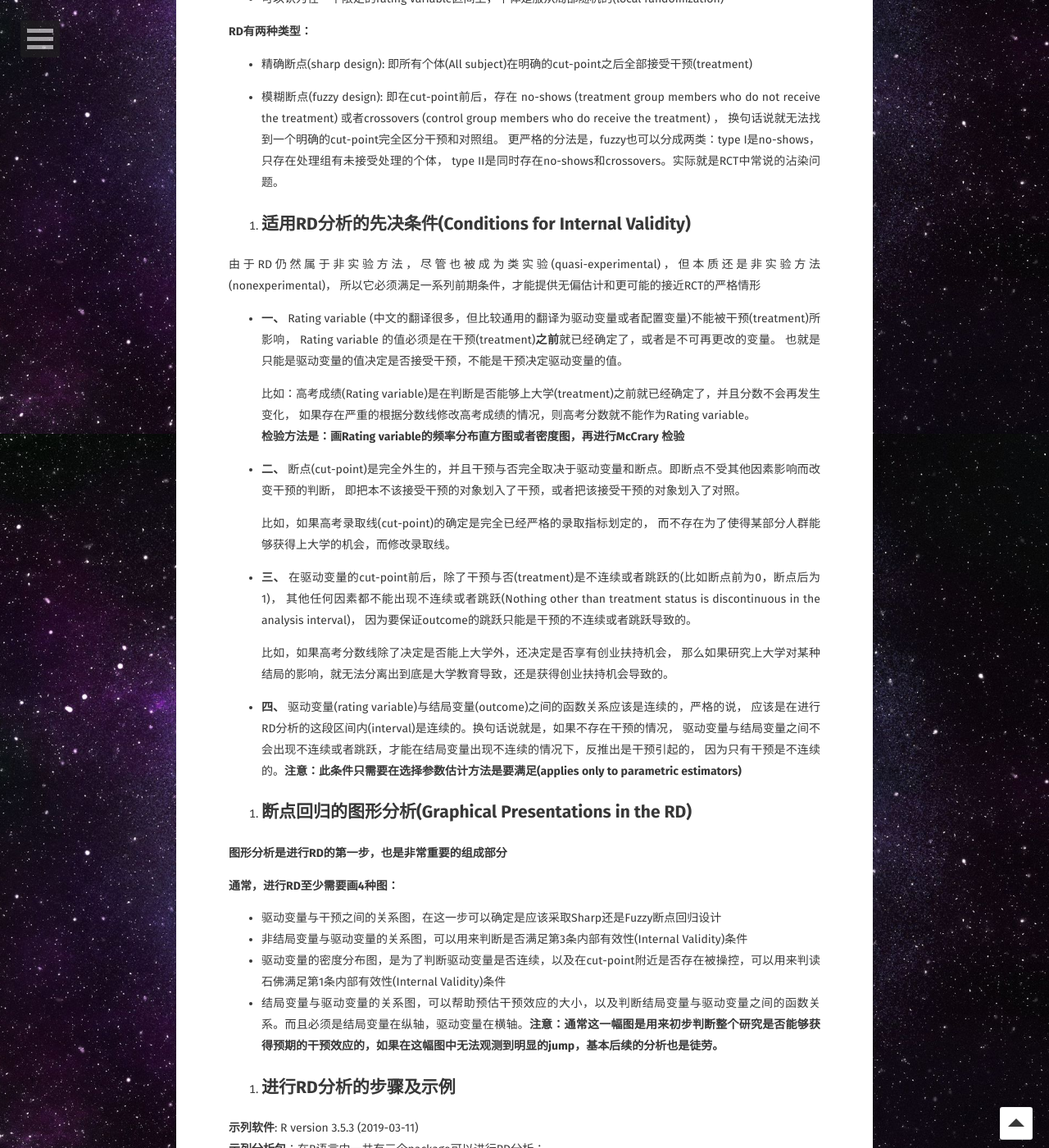
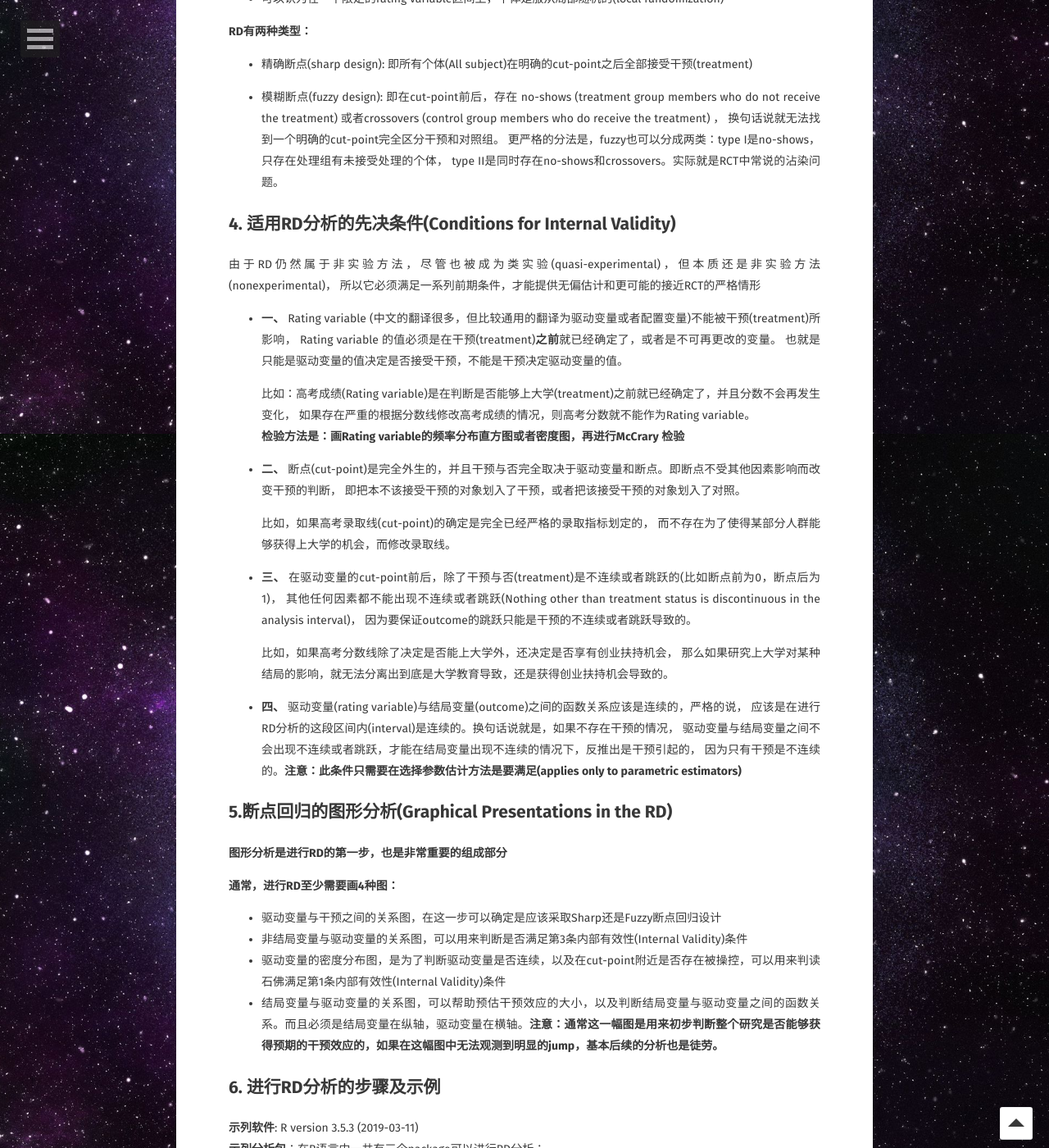
Before and after one commit to shumchi/shumchi.github.io, a Jekyll site: the page built from _posts/2019-11-06-Step-by-Step-to-do-a-Regression-Discontinuity-analysis.md, in a window 1280 px wide and 1400 px high, scrolled down 1271 px. Shown: the whole window at 82% size. Built offline with Jekyll 4.4.1, drawn with Linux system fonts in a browser that asks for light colours; some web fonts are replaced; some of the changed text lies outside the part shown.

Commit message:
Update 2019-11-06-Step-by-Step-to-do-a-Regression-Discontinuity-analysis.md

```diff
--- a/_posts/2019-11-06-Step-by-Step-to-do-a-Regression-Discontinuity-analysis.md
+++ b/_posts/2019-11-06-Step-by-Step-to-do-a-Regression-Discontinuity-analysis.md
@@ -22,8 +22,7 @@ comments: true
 
 **New Haven, CT**
 
-1. 简介
--------
+## 1. 简介
 
 断点回归（Regression
 Discontinuity）适用于以下情形：人群是否接受干预（Treatment）是依据某一
@@ -33,8 +32,7 @@ variable）是否高于或低于某一确定的阈值（threshold）或者分割
 assignment variable，score， running variable，forcing variable， or
 index）就是高考分数，阈值或者分割点就是本科录取分数线。
 
-2. 发展历史
------------
+## 2. 发展历史
 
 Regression Discontinuity最早由社会学家Thistlethwaite and Campbell
 在1960年提出的，
@@ -47,8 +45,7 @@ Issue](https://www.sciencedirect.com/journal/journal-of-econometrics/vol/142/iss
 Econometrics是公认的计量经济学顶尖期刊，是教育部认可的12本经济学国际顶级期刊之一**
 )。
 
-3. 特点与分类
--------------
+## 3. 特点与分类
 
 **RD有两个特点：**
 
@@ -71,8 +68,7 @@ Econometrics是公认的计量经济学顶尖期刊，是教育部认可的12本
     I是no-shows，只存在处理组有未接受处理的个体， type
     II是同时存在no-shows和crossovers。实际就是RCT中常说的沾染问题。
 
-4. 适用RD分析的先决条件(Conditions for Internal Validity)
----------------------------------------------------------
+## 4. 适用RD分析的先决条件(Conditions for Internal Validity)
 
 由于RD仍然属于非实验方法，尽管也被成为类实验(quasi-experimental)，但本质还是非实验方法(nonexperimental)，
 所以它必须满足一系列前期条件，才能提供无偏估计和更可能的接近RCT的严格情形
@@ -113,8 +109,7 @@ Econometrics是公认的计量经济学顶尖期刊，是教育部认可的12本
     因为只有干预是不连续的。**注意：此条件只需要在选择参数估计方法是要满足(applies
     only to parametric estimators)**
 
-5. 断点回归的图形分析(Graphical Presentations in the RD)
---------------------------------------------------------
+## 5.断点回归的图形分析(Graphical Presentations in the RD)
 
 **图形分析是进行RD的第一步，也是非常重要的组成部分**
 
@@ -127,8 +122,7 @@ Econometrics是公认的计量经济学顶尖期刊，是教育部认可的12本
     Validity)条件
 -   结局变量与驱动变量的关系图，可以帮助预估干预效应的大小，以及判断结局变量与驱动变量之间的函数关系。而且必须是结局变量在纵轴，驱动变量在横轴。**注意：通常这一幅图是用来初步判断整个研究是否能够获得预期的干预效应的，如果在这幅图中无法观测到明显的jump，基本后续的分析也是徒劳。**
 
-6. 进行RD分析的步骤及示例
--------------------------
+## 6. 进行RD分析的步骤及示例
 
 **示列软件**: R version 3.5.3 (2019-03-11)
 **示列分析包**：在R语言中一共有三个package可以进行RD分析：
@@ -156,6 +150,8 @@ Econometrics是公认的计量经济学顶尖期刊，是教育部认可的12本
 
 ### 6.1 Step 1: 确定驱动变量(Rating variable)和断点(Cut-point)
 
+---
+
 根据研究设计，判断是否存在采用RD进行因果识别或者效应估计的可能，即是否可以找到合适的驱动变量和明确的断点来识别施加干预的状态。
 
 通常情况下时间（具体到天）、年龄（如研究退休，代表性的文章:
@@ -164,6 +160,8 @@ Econometrics是公认的计量经济学顶尖期刊，是教育部认可的12本
 城市面板的证据”](http://www.cnki.com.cn/Article/CJFDTOTAL-NKJJ201704002.htm)）比较容易作为驱动变量。
 
 ### 6.2 Step 2: 内部有效性(Internal Validity)条件的检验
+
+---
 
 #### 条件一：通过画驱动变量的频率分布直方图或者密度分布图，以及McCrary检验
 
@@ -231,11 +229,13 @@ Econometrics是公认的计量经济学顶尖期刊，是教育部认可的12本
 
     $Estplot
 
-![](https://github.com/shumchi/shumchi.github.io/blob/master/_posts/2019-11-06-Step-by-Step-to-do-a-Regression-Discontinuity-analysis_files/figure-markdown_strict/Chunk-1-4.png?raw=true)
-
 #### 条件二三四根据研究设计及背景资料进行判断
 
+
+
 ### 6.3 Step 3: 画驱动变量与干预的关系图，判断sharp或者fuzzy类型
+
+---
 
 画驱动变量与干预的散点图，判断是否为sharp或者fuzzy类型。
 
@@ -252,6 +252,8 @@ Econometrics是公认的计量经济学顶尖期刊，是教育部认可的12本
 ![](https://github.com/shumchi/shumchi.github.io/blob/master/_posts/2019-11-06-Step-by-Step-to-do-a-Regression-Discontinuity-analysis_files/figure-markdown_strict/Chunk-2-1.png?raw=true)
 
 ### 6.4 Step 4: 画驱动变量与结果变量的关系图，选择合适的bin数量
+
+---
 
 #### 一、横轴为驱动变量，纵轴为结果变量，画散点图，初步判断两者之间关系
 
@@ -331,6 +333,8 @@ or bin)将使得关系取线更平顺
 
 ### 6.5 Step 5: 模型估计效应大小
 
+---
+
 **效应大小的估计方法一共有两种：**
 
 -   全局参数估计(Parametric/global strategy):
@@ -365,7 +369,9 @@ or bin)将使得关系取线更平顺
 
 **以上方法主要针对sharp类型，fuzzy类型的估计方法见最后一节**
 
-<br> \#\#\#\# 全局参数估计
+<br>
+
+#### （1）全局参数估计
 
 分为一次线性、一次线性加交互项、以及二次、三次线性及交互项，共6个模型，比较AIC或者回归残差，较小者模型较优。
 
@@ -435,7 +441,9 @@ or bin)将使得关系取线更平顺
     fit_5  6 10046.19
     fit_6  9 10045.74
 
-<br> \#\#\#\# 局部非参数估计
+<br>
+
+#### （2）局部非参数估计
 
 利用**rdrobust**包的*rdrobust*函数进行拟合。由于该包是由Sebastian
 Calonico, Matias D. Cattaneo and Rocío Titiunik开发，
@@ -447,7 +455,7 @@ Cattaneo, and Titiunik三人姓氏的缩写。
 -   一是先利用*rdbwselect*函数计算出最优带宽，然后用*rdrobust*函数中的h参数手动指定左右的带宽。
 -   二是直接利用*rdrobust*函数中的bdselect参数指定选择最优带宽的方法。
 
-\*\*\*\*rdrobust**包中一共提供了10种选择最优带宽的方法，如下**:
+**rdrobust**包中一共提供了10种选择最优带宽的方法，如下:
 
 -   其中，共包含MSE = Mean Square Error和CER = Coverage Error
     Rate两大类，MSE更适用于进行点估计的带宽选择，
@@ -530,6 +538,8 @@ Designs](https://journal.r-project.org/archive/2015/RJ-2015-004/RJ-2015-004.pdf)
     =============================================================================
 
 ### 6.6 Step 6: 敏感性分析
+
+---
 
 敏感性分析主要用来检验模型估计结果的稳健性，RD分析主要有四种敏感性分析方式;
 
```
